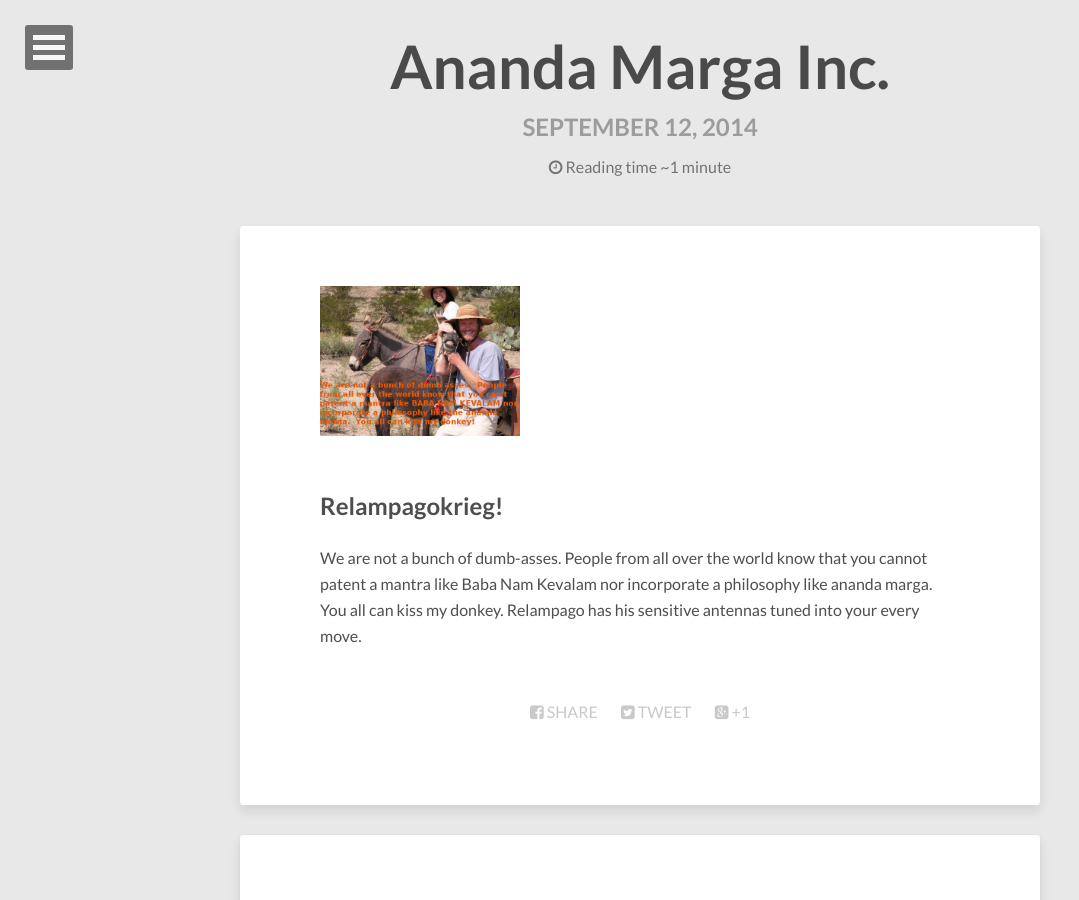
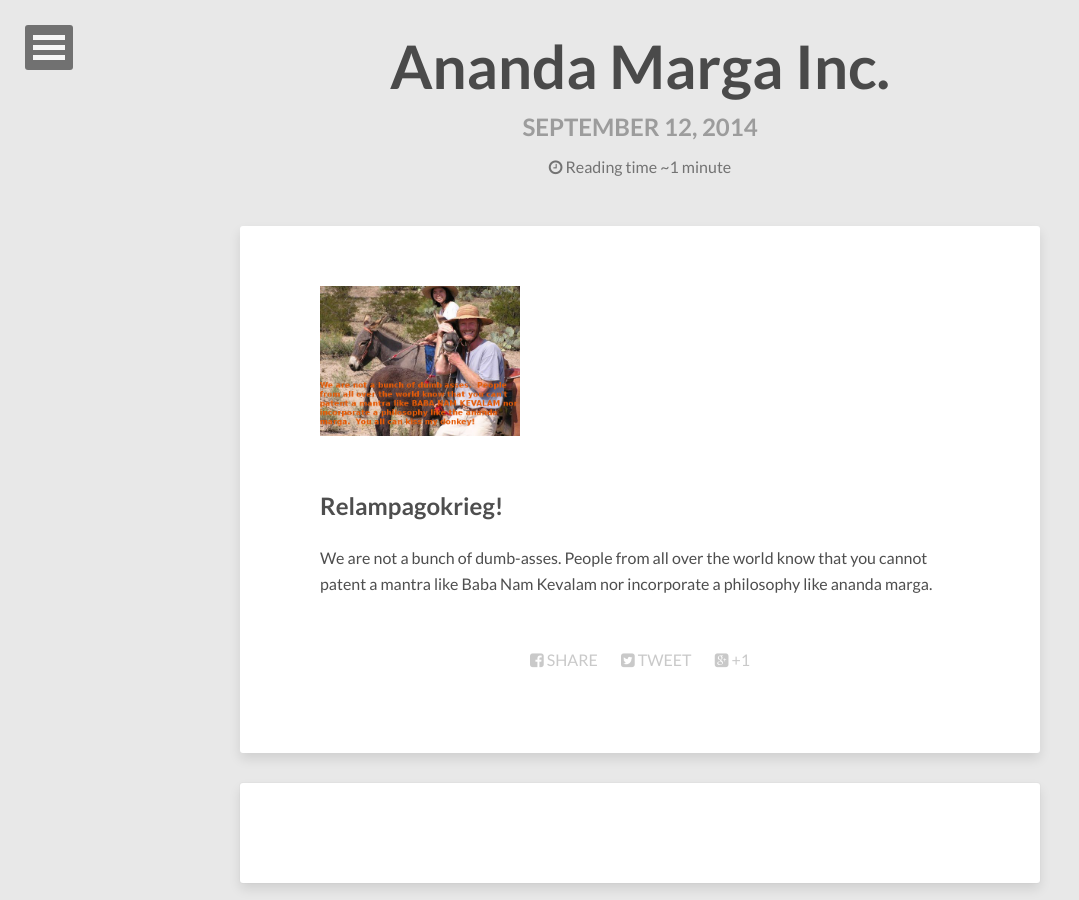
Before and after one commit to anandamurtiidiscursos/anandamurtiidiscursos.github.io, a Jekyll site: the page built from _posts/2014-09-12-ananda-marga-inc.md, in a window 1280 px wide and 900 px high. Shown: the whole window, without its empty margins (0-1079 px from the left). Built offline with Jekyll 4.4.1, drawn with Linux system fonts in a browser that asks for light colours; nearby versions of some CDN libraries; comment, search, counter and statistics services are not loaded.

Commit message:
Update 2014-09-12-ananda-marga-inc.md

```diff
--- a/_posts/2014-09-12-ananda-marga-inc.md
+++ b/_posts/2014-09-12-ananda-marga-inc.md
@@ -11,4 +11,4 @@
 
 ## Relampagokrieg!
 
-We are not a bunch of dumb-asses.  People from all over the world know that you cannot patent a mantra like Baba Nam Kevalam nor incorporate a philosophy like ananda marga.  You all can kiss my donkey.  Relampago has his sensitive antennas tuned into your every move.
+We are not a bunch of dumb-asses.  People from all over the world know that you cannot patent a mantra like Baba Nam Kevalam nor incorporate a philosophy like ananda marga.
```
